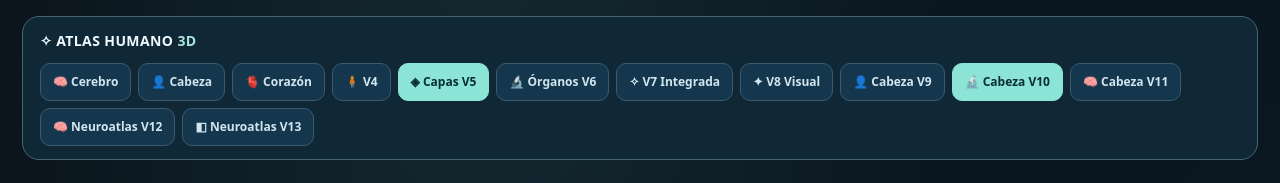
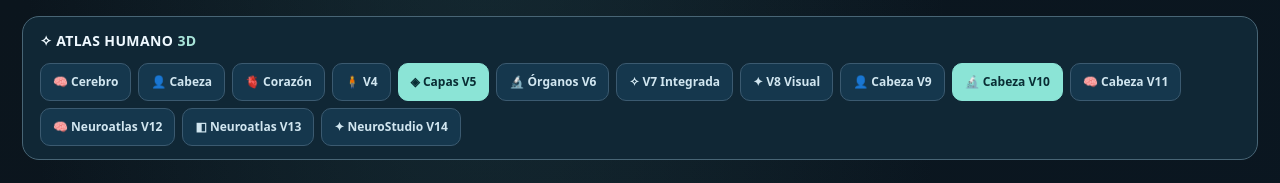
Before and after one commit to camerakike-oss/atlas-humano-3d, a plain HTML site: page cabeza-laboratorio.html in a window 1280 px wide. Shown: the top 183 px of the page. Drawn offline with nearby package versions, Linux system fonts and the light colour scheme; no server answers.

Commit message:
Agregar acceso a NeuroStudio V14 desde el atlas

```diff
--- a/cabeza-laboratorio.html
+++ b/cabeza-laboratorio.html
@@ -134,7 +134,7 @@ body{background:radial-gradient(ellipse at 38% -15%,#254b5366,transparent 42%),l
 </head>
 <body>
 <div class="shell">
-<nav class="top" aria-label="Módulos del Atlas"><div class="brand">✧ ATLAS HUMANO <span>3D</span></div><div class="toplinks"><a href="index.html#cerebro">🧠 Cerebro</a><a href="index.html#cabeza">👤 Cabeza</a><a href="index.html#corazon">🫀 Corazón</a><a href="cuerpo.html">🧍 V4</a><a class="active" href="capas.html" aria-current="page">◈ Capas V5</a><a href="organos.html">🔬 Órganos V6</a><a href="atlas-integrado.html">✧ V7 Integrada</a><a href="atlas-visual.html">✦ V8 Visual</a><a href="cabeza-avanzada.html">👤 Cabeza V9</a><a class="active" href="cabeza-laboratorio.html" aria-current="page">🔬 Cabeza V10</a><a href="cabeza-explorador.html">🧠 Cabeza V11</a><a href="neuroatlas.html">🧠 Neuroatlas V12</a><a href="neurocomparador.html">◧ Neuroatlas V13</a></div></nav>
+<nav class="top" aria-label="Módulos del Atlas"><div class="brand">✧ ATLAS HUMANO <span>3D</span></div><div class="toplinks"><a href="index.html#cerebro">🧠 Cerebro</a><a href="index.html#cabeza">👤 Cabeza</a><a href="index.html#corazon">🫀 Corazón</a><a href="cuerpo.html">🧍 V4</a><a class="active" href="capas.html" aria-current="page">◈ Capas V5</a><a href="organos.html">🔬 Órganos V6</a><a href="atlas-integrado.html">✧ V7 Integrada</a><a href="atlas-visual.html">✦ V8 Visual</a><a href="cabeza-avanzada.html">👤 Cabeza V9</a><a class="active" href="cabeza-laboratorio.html" aria-current="page">🔬 Cabeza V10</a><a href="cabeza-explorador.html">🧠 Cabeza V11</a><a href="neuroatlas.html">🧠 Neuroatlas V12</a><a href="neurocomparador.html">◧ Neuroatlas V13</a><a href="neurostudio.html">✦ NeuroStudio V14</a></div></nav>
 <header class="hero"><div><div class="eyebrow">Anatomía 3D · Laboratorio avanzado V10</div><h1>Explorá la cabeza.<br><em>Capa por capa.</em></h1><p>Un laboratorio anatómico para revelar la cabeza desde la piel hasta el encéfalo. Separá capas, activá etiquetas 3D, practicá con preguntas y seguí explorando todas las estructuras de la V9.</p></div><div class="stat"><b>V10</b><small>DISECCIÓN VIRTUAL</small></div></header>
 <main class="layout">
 <section class="panel">
```
